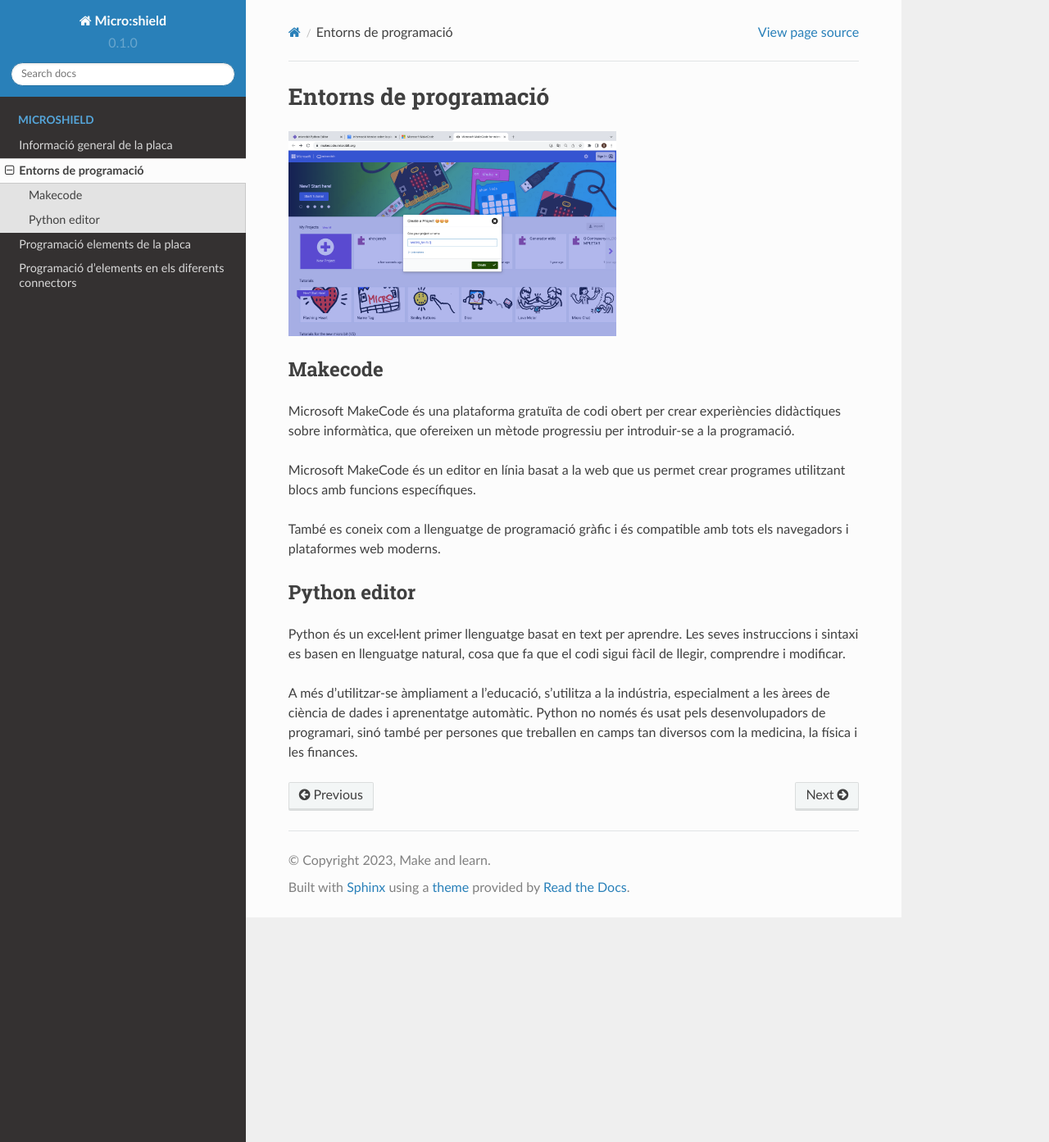
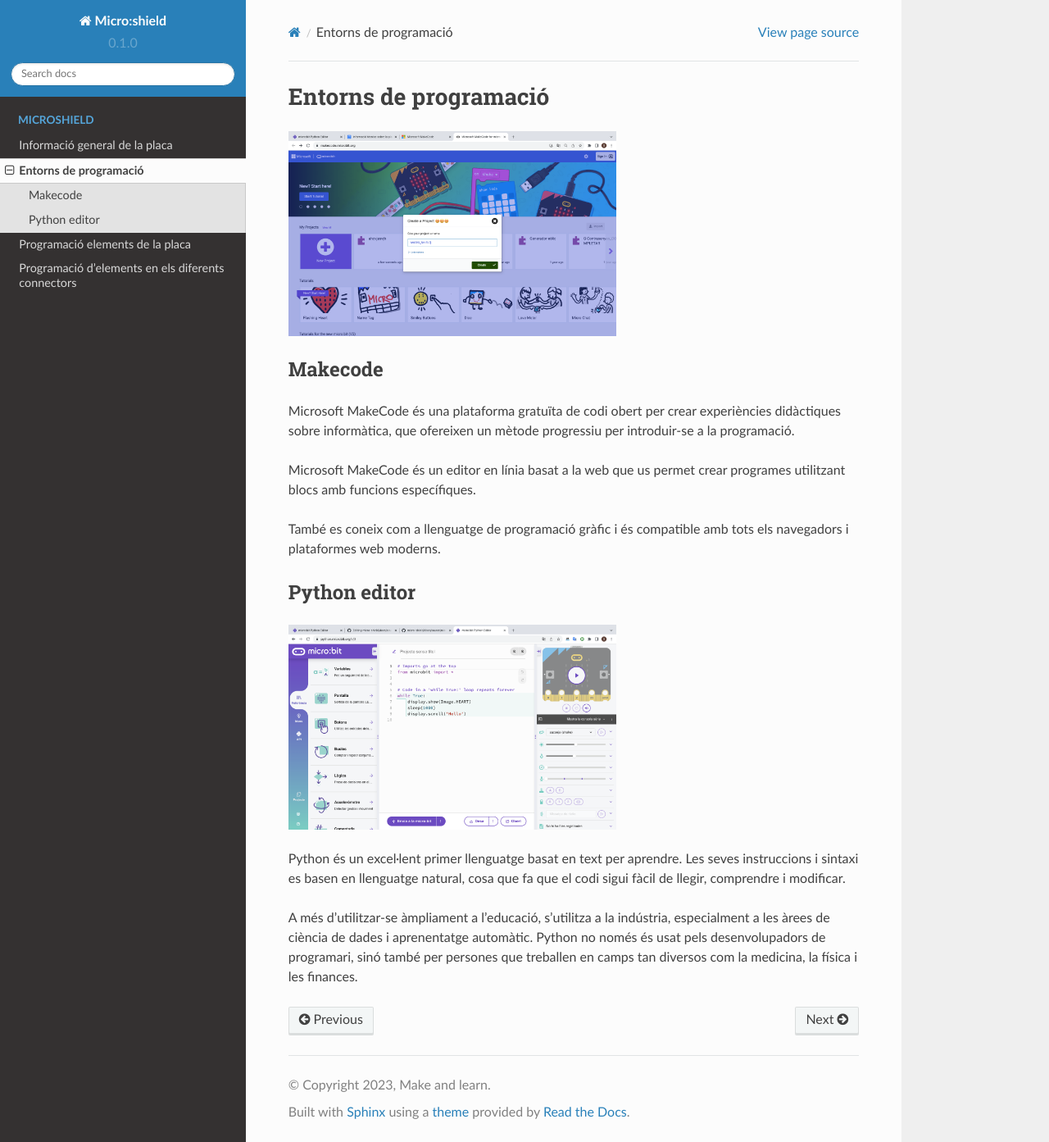
Before and after one commit to MakeAndLearn/micro-shield, a Sphinx documentation site: the page built from docs/source/microshield/entornsprogramacio.rst, in a window 1280 px wide and 1393 px high. Shown: the whole window at 82% size. Built offline with Sphinx 7.4.7 and the Read the Docs theme 2.0.0, drawn with Linux system fonts in a browser that asks for light colours.

Commit message:
Update entornsprogramacio.rst

```diff
--- a/docs/source/microshield/entornsprogramacio.rst
+++ b/docs/source/microshield/entornsprogramacio.rst
@@ -16,12 +16,9 @@
 
 Python editor
 ------------
-
-..   image:: image.png
-    :height: 100px
-    :width: 100px
-    :align: bottom
-    :target: tarjet
+.. image:: INICIO_5.png
+  :width: 400
+  :alt: IO DIGITAL
 
 Python és un excel·lent primer llenguatge basat en text per aprendre. Les seves instruccions i sintaxi es basen en llenguatge natural, cosa que fa que el codi sigui fàcil de llegir, comprendre i modificar.
 
```
